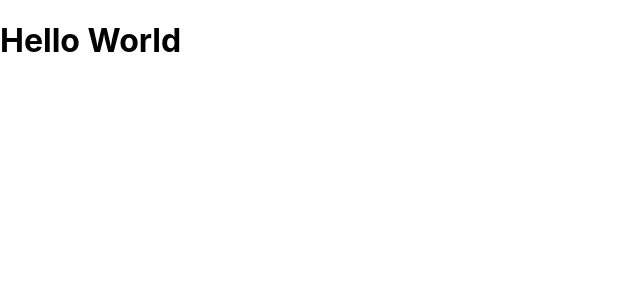
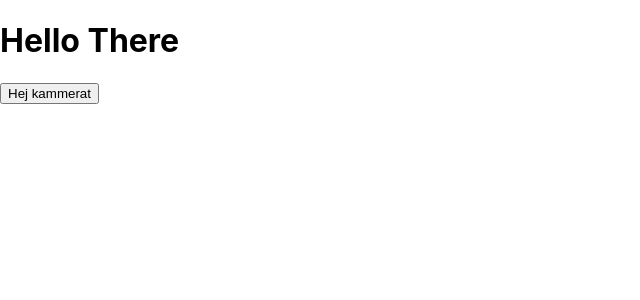
Before and after one commit to mikkelraben/SaenkeSlagSkib, a React (Create React App) app in the folder ReactServer/saenkeslagskib/: page / in a window 1280 px wide. Shown: the top 300 px of the page, without its empty margins (0-640 px from the left). Built offline with nearby package versions, Linux system fonts and the light colour scheme.

Commit message:
Created Square

```diff
--- a/ReactServer/saenkeslagskib/src/App.js
+++ b/ReactServer/saenkeslagskib/src/App.js
@@ -1,10 +1,11 @@
-
+import Square from "./Square";
 
 function App() {
   return (
-      <h1>
-          Hello World
-      </h1>
+    <div className="App">
+      <h1>Hello There</h1>
+      <Square/>
+    </div>
   );
 }
 
--- /dev/null
+++ b/ReactServer/saenkeslagskib/src/Square.js
@@ -0,0 +1,11 @@
+function Square(){
+    return (
+        <button className="square">
+        <span>
+            Hej kammerat
+        </span>
+        </button>
+    );
+}
+
+export default Square;
```
